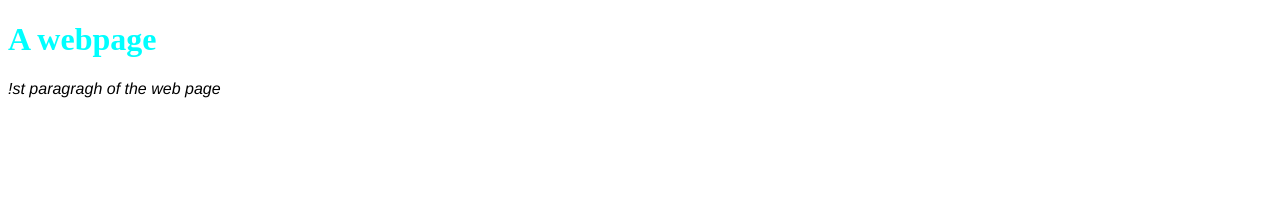
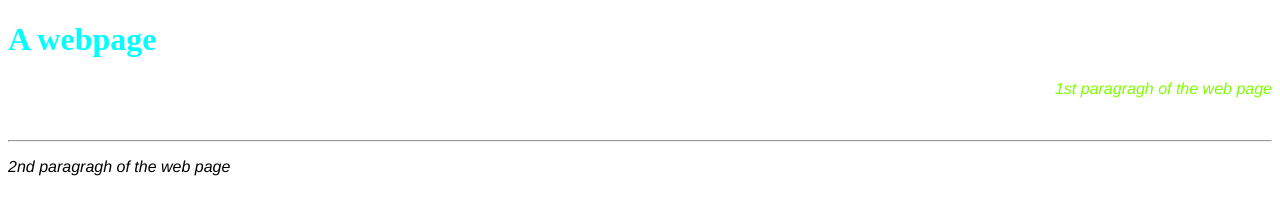
Before and after one commit to BrianFdo03/test-repo, a plain HTML site: page index.html in a window 1280 px wide. Drawn offline with Linux system fonts and the light colour scheme.

Commit message:
modify previuos files

```diff
--- a/index.css
+++ b/index.css
@@ -6,3 +6,8 @@ p {
     font-style: italic;
     font-family: 'Franklin Gothic Medium', 'Arial Narrow', Arial, sans-serif;
 }
+
+.para {
+    text-align: right;
+    color: chartreuse;
+}
--- a/index.html
+++ b/index.html
@@ -11,7 +11,10 @@
 <body>
 
     <h1 class="Header">A webpage</h1>
-    <p class="para">!st paragragh of the web page</p>
+    <p class="para">1st paragragh of the web page</p>
+    <br>
+    <hr>
+    <p>2nd paragragh of the web page</p>
 </body>
 
 </html>
```
